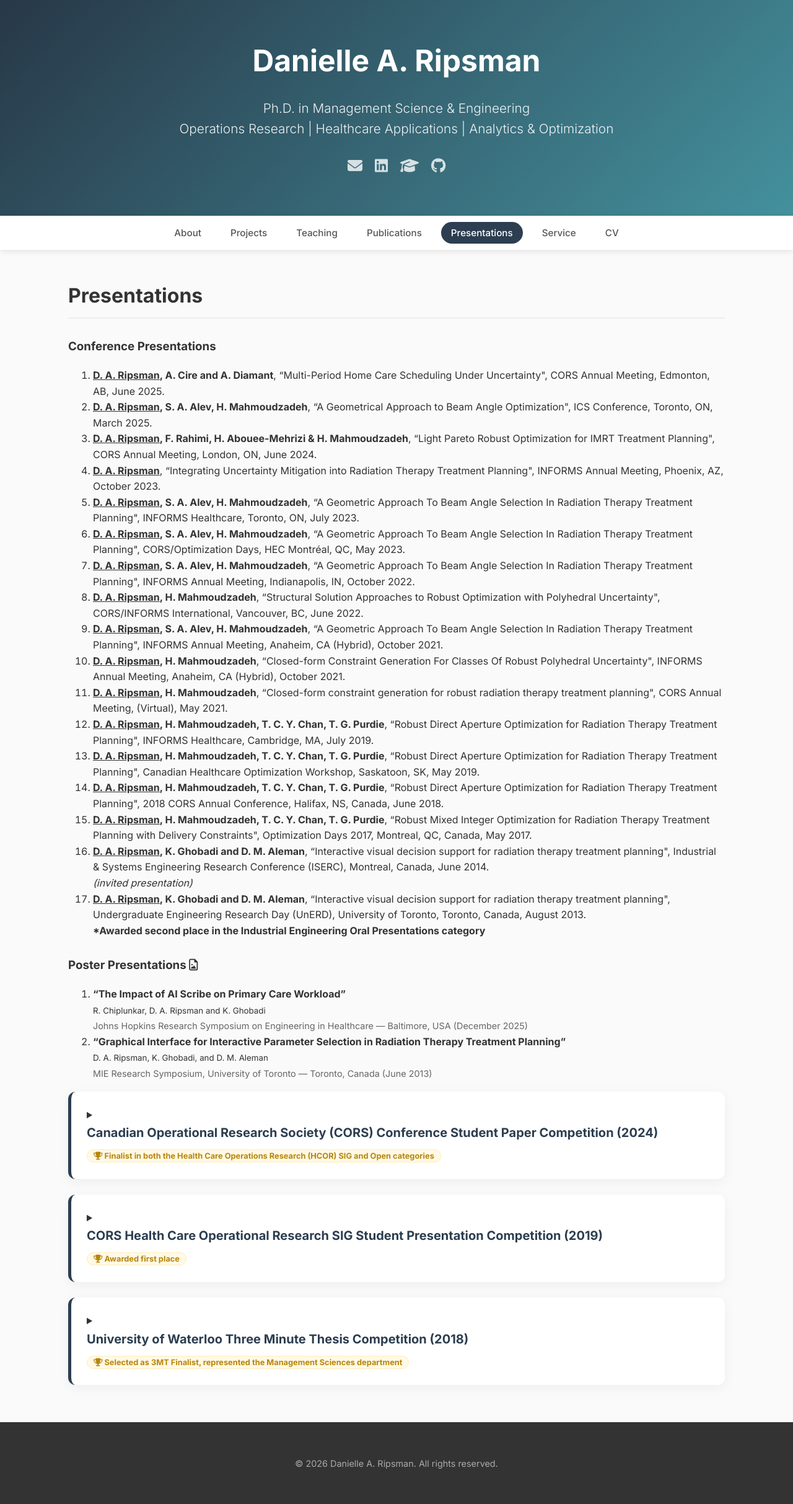
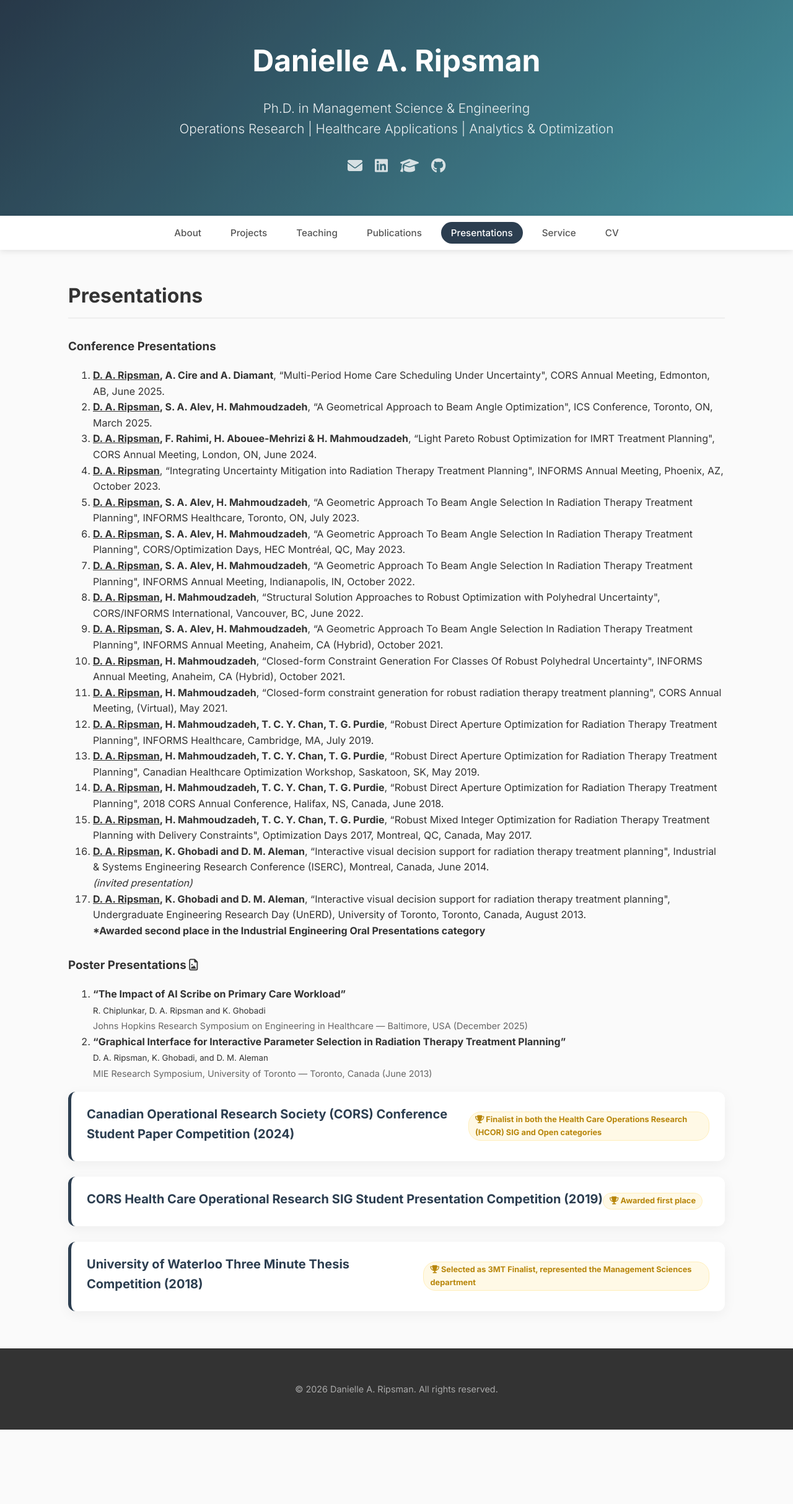
Before and after one commit to DaniRip/DaniRip.github.io, a Jekyll site: the page built from presentations.md, in a window 1280 px wide. Shown: the whole page at 62% size. Built offline with Jekyll 4.4.1, drawn with Linux system fonts in a browser that asks for light colours; after the commit the page ends 2306 px from its top, so only the background shows below that.

Commit message:
Update style.css

```diff
--- a/assets/css/style.css
+++ b/assets/css/style.css
@@ -417,6 +417,56 @@ h2 {
     color: #555;
 }
 
+/* Remove the default browser arrow */
+details summary::-webkit-details-marker {
+    display: none;
+}
+details summary {
+    list-style: none;
+    cursor: pointer;
+    outline: none;
+}
+
+.competition-card {
+    padding: 0; /* Let the summary handle the padding */
+    overflow: hidden;
+}
+
+.competition-card summary {
+    padding: 20px 25px;
+}
+
+/* Add a hover effect to the summary area */
+.competition-card summary:hover {
+    background-color: rgba(76, 161, 175, 0.05);
+}
+
+.accordion-content {
+    padding: 0 25px 25px 25px;
+    border-top: 1px solid #eee;
+    background-color: #fafafa;
+}
+
+/* Rotate the icon when open */
+details[open] .toggle-icon {
+    transform: rotate(180deg);
+}
+
+.toggle-icon {
+    margin-left: auto; /* Pushes the arrow to the far right */
+    color: #4ca1af;
+    transition: transform 0.3s ease;
+    font-size: 0.9rem;
+}
+
+/* Ensure the header flexbox works inside the summary */
+.competition-card .card-header {
+    display: flex;
+    align-items: center;
+    width: 100%;
+    margin-bottom: 0;
+}
+
 /* Buttons */
 .btn {
     display: inline-block;
```
